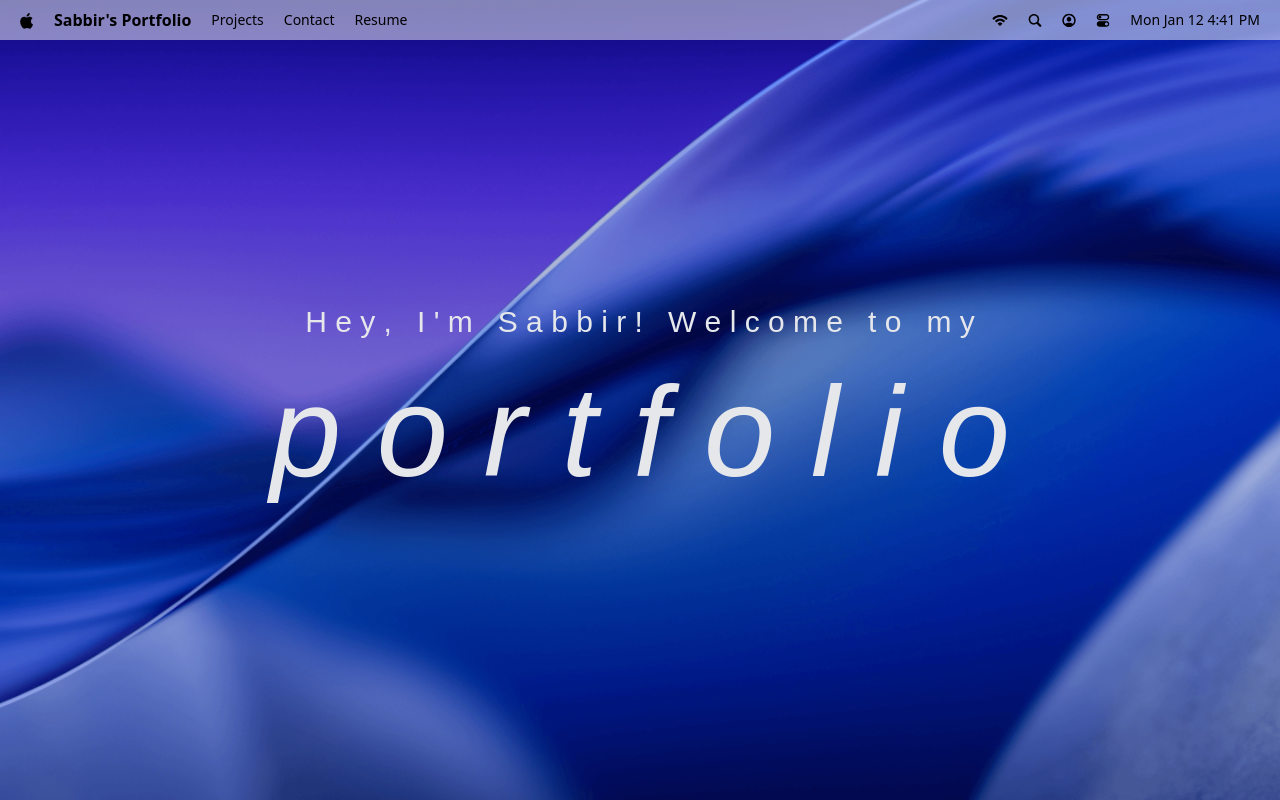
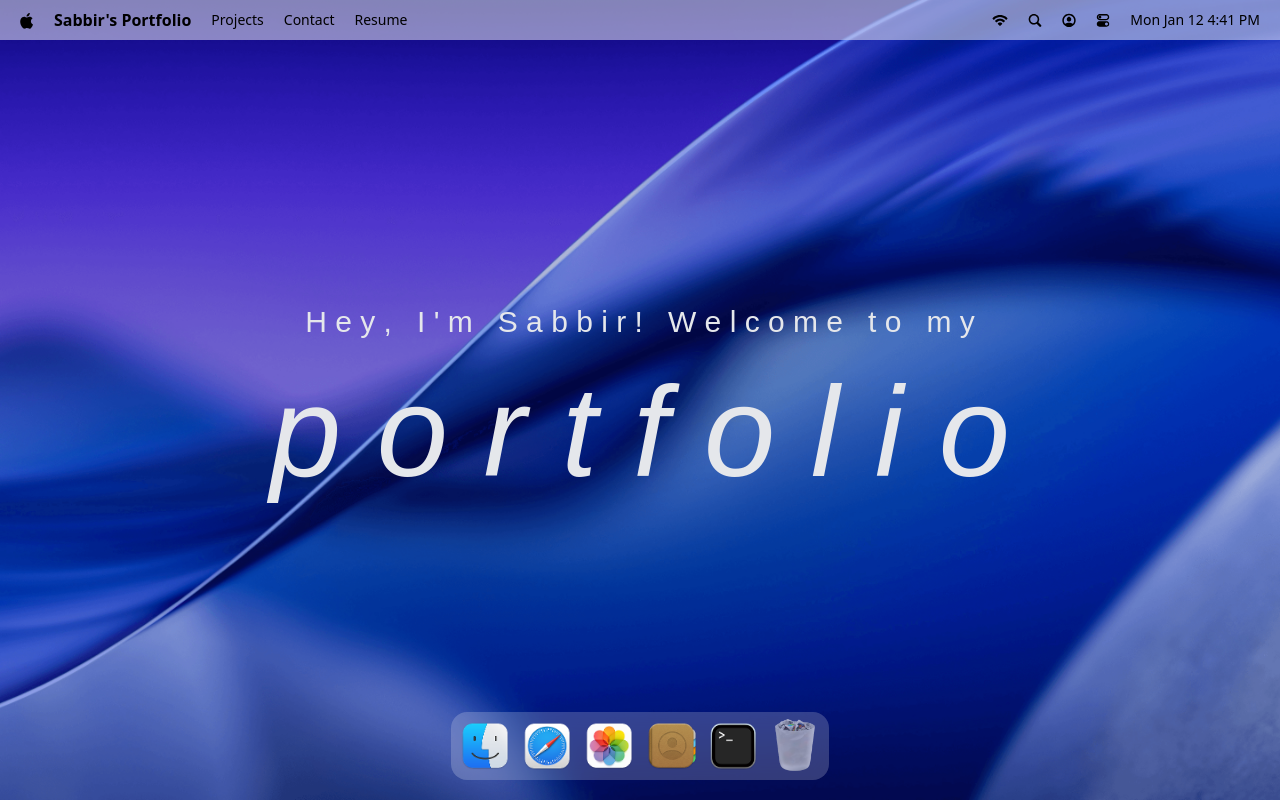
Before and after one commit to sabbir-veer/macos-portfolio, a React (Vite) app: page / in a window 1280 px wide. Built offline with nearby package versions, Linux system fonts and the light colour scheme; a web font is replaced by a local one.

Commit message:
feat: implement dock presentation

```diff
--- a/package.json
+++ b/package.json
@@ -17,6 +17,7 @@
     "lucide-react": "^0.562.0",
     "react": "^19.2.0",
     "react-dom": "^19.2.0",
+    "react-tooltip": "^5.30.0",
     "tailwindcss": "^4.1.18"
   },
   "devDependencies": {
--- a/src/App.jsx
+++ b/src/App.jsx
@@ -1,10 +1,11 @@
-import { Navbar, Welcome } from '#components'
+import { Navbar, Welcome, Dock } from '#components'
 
 const App = () => {
   return (
     <main>
       <Navbar />
       <Welcome />
+      <Dock />
     </main>
   )
 }
--- /dev/null
+++ b/src/components/Dock.jsx
@@ -0,0 +1,80 @@
+import { dockApps } from '#constants'
+import { useGSAP } from '@gsap/react'
+import { useRef } from 'react'
+import { Tooltip } from 'react-tooltip'
+import { gsap } from 'gsap'
+
+const Dock = () => {
+  const dockRef = useRef(null)
+  useGSAP(() => {
+    const dock = dockRef.current
+    if (!dock) return () => {}
+    const icons = dock.querySelectorAll('.dock-icon')
+
+    const animateIcons = (mouseX) => {
+      const { left } = dock.getBoundingClientRect()
+      icons.forEach((icon) => {
+        const { left: iconLeft, width } = icon.getBoundingClientRect()
+        const center = iconLeft - left + width / 2
+        const distance = Math.abs(mouseX - center)
+        const intensity = Math.exp(-(distance ** 2.5) / 20000)
+
+        gsap.to(icon, {
+          scale: 1 + 0.25 * intensity,
+          y: -15 * intensity,
+          duration: 0.2,
+          ease: 'power1.out'
+        })
+      })
+    }
+    const handleMouseMove = (e) => {
+      const { left } = dock.getBoundingClientRect()
+      animateIcons(e.clientX - left)
+    }
+    const resetIcons = () =>
+      icons.forEach((icon) =>
+        gsap.to(icon, { scale: 1, y: 0, duration: 0.3, ease: 'power1.out' })
+      )
+
+    dock.addEventListener('mousemove', handleMouseMove)
+    dock.addEventListener('mouseleave', resetIcons)
+
+    return () => {
+      dock.removeEventListener('mousemove', handleMouseMove)
+      dock.removeEventListener('mouseleave', resetIcons)
+    }
+  }, [])
+
+  const toggleApp = (app) => {
+    // TODO : Implement open window logic
+  }
+  return (
+    <section id='dock'>
+      <div ref={dockRef} className='dock-container'>
+        {dockApps.map(({ id, name, icon, canOpen }) => (
+          <div key={id} className='relative flex justify-center'>
+            <button
+              type='button'
+              className='dock-icon'
+              aria-label={name}
+              data-tooltip-id='dock-tooltip'
+              data-tooltip-content={name}
+              data-tooltip-delay-show={150}
+              disabled={!canOpen}
+              onClick={() => toggleApp({ id, canOpen })}>
+              <img
+                src={`/images/${icon}`}
+                alt={name}
+                loading='lazy'
+                className={canOpen ? '' : 'opacity-60'}
+              />
+            </button>
+          </div>
+        ))}
+        <Tooltip id='dock-tooltip' place='top' className='tooltip' />
+      </div>
+    </section>
+  )
+}
+
+export default Dock
--- a/src/components/index.jsx
+++ b/src/components/index.jsx
@@ -1,4 +1,5 @@
+import Dock from './Dock'
 import Navbar from './Navbar'
 import Welcome from './Welcome'
 
-export { Navbar, Welcome }
+export { Dock, Navbar, Welcome }
```
Also changed, not shown: 1 other file (tests, documents, lock files or other folders).
